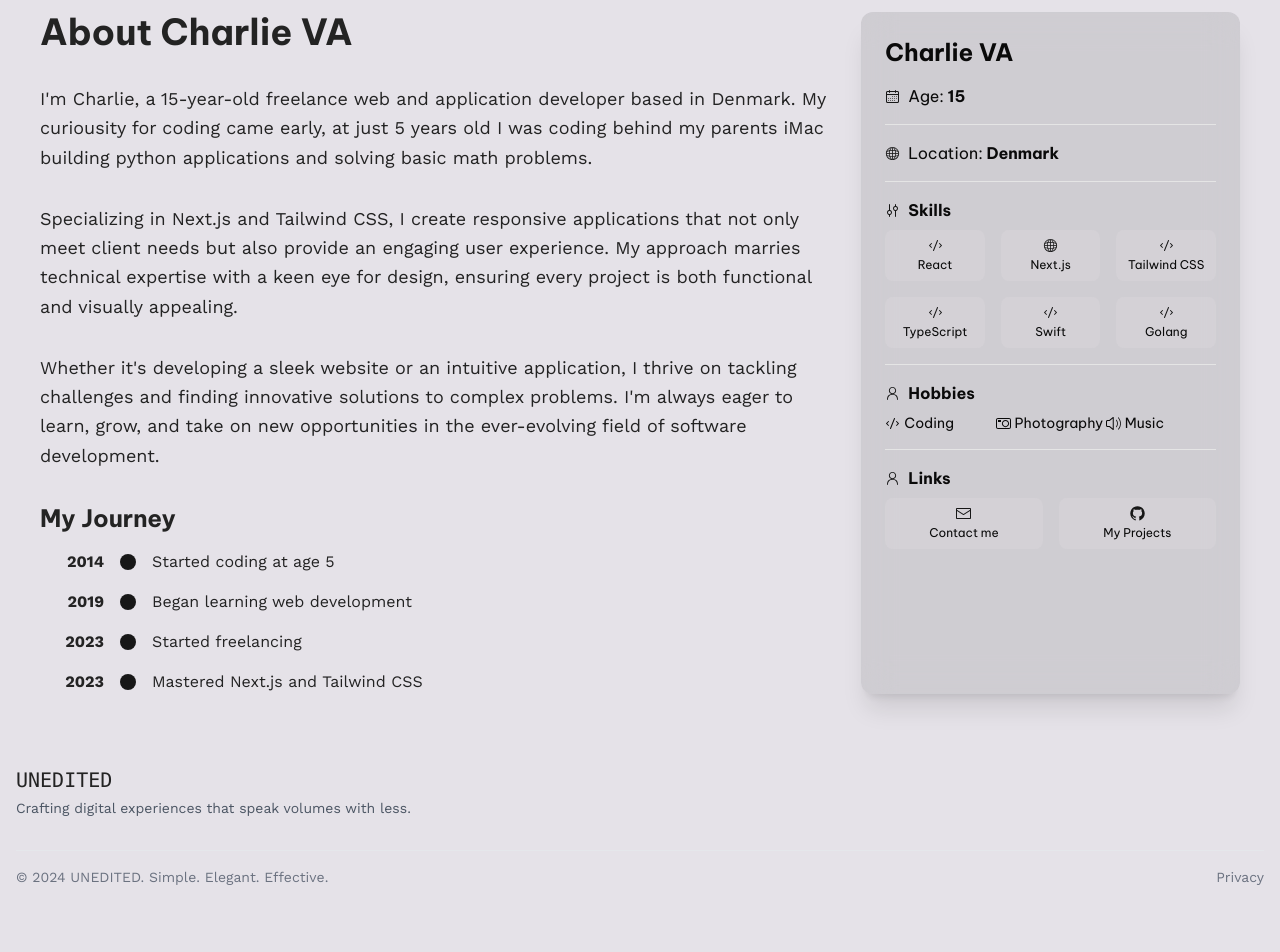
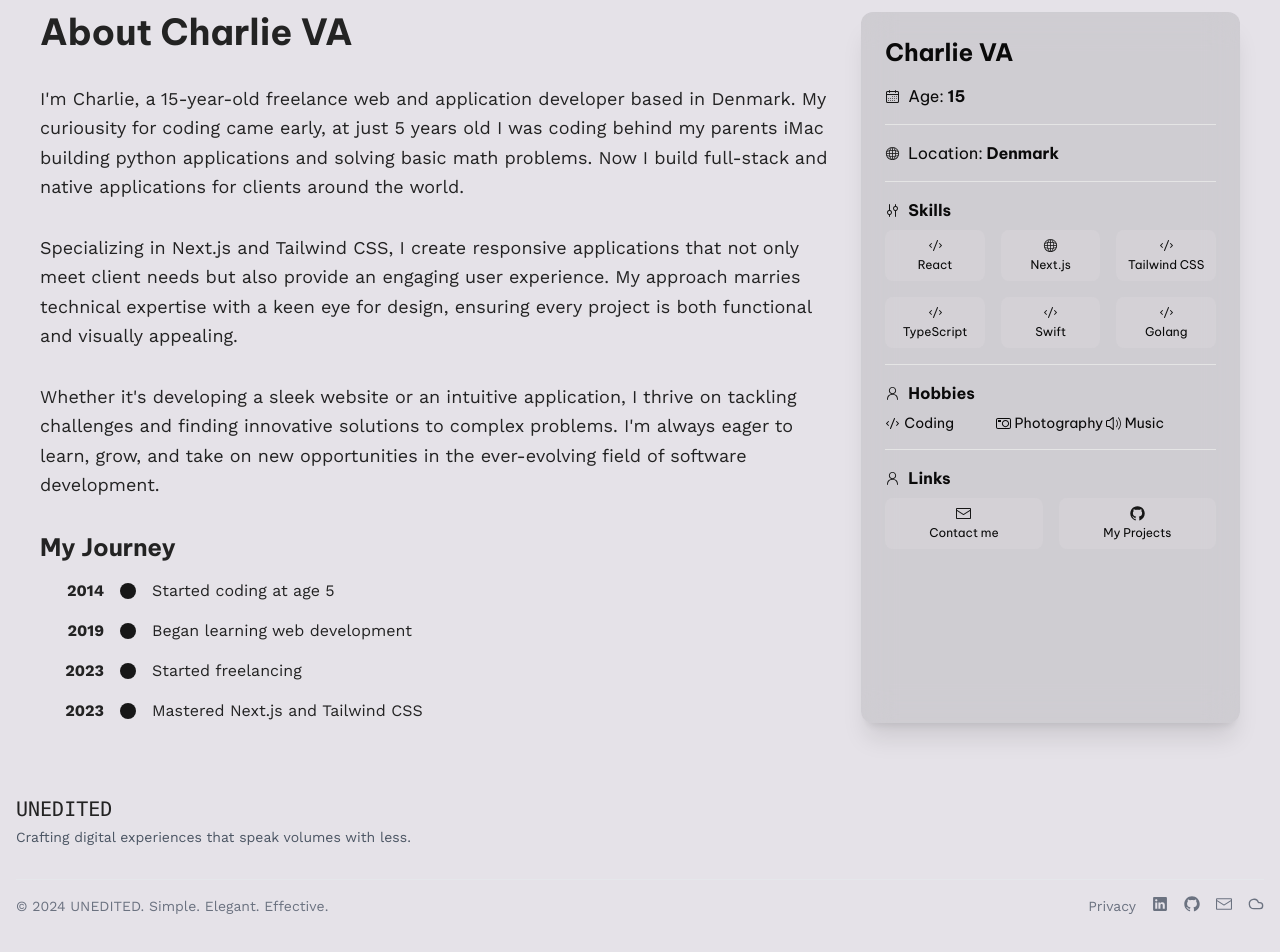
Before and after one commit to charliva/unedited, a Next.js app: page /about in a window 1280 px wide. Shown: the part 108-1060 px from the top of the page. Built offline with nearby package versions, Linux system fonts and the light colour scheme.

Commit message:
Prod v2.0.1

```diff
--- a/app/_components/aboutComponent.tsx
+++ b/app/_components/aboutComponent.tsx
@@ -70,7 +70,8 @@ export default function AboutMe() {
             I'm Charlie, a 15-year-old freelance web and application developer
             based in Denmark. My curiousity for coding came early, at just 5
             years old I was coding behind my parents iMac building python
-            applications and solving basic math problems.
+            applications and solving basic math problems. Now I build full-stack
+            and native applications for clients around the world.
           </p>
           <p className="text-lg leading-relaxed">
             Specializing in Next.js and Tailwind CSS, I create responsive
--- a/app/_components/footer.tsx
+++ b/app/_components/footer.tsx
@@ -1,6 +1,8 @@
 "use client";
 import Link from "next/link";
 import { useCursor } from "./cursorContext";
+import { LinkedInLogoIcon, GitHubLogoIcon, EnvelopeClosedIcon } from "@radix-ui/react-icons";
+import { CloudIcon } from "lucide-react";
 
 export default function Footer() {
   const { setIsHovering } = useCursor();
@@ -27,15 +29,21 @@ export default function Footer() {
           <div className="flex justify-between items-center text-sm text-gray-500">
             <p>© {new Date().getFullYear()} UNEDITED. Simple. Elegant. Effective.</p>
             <div className="flex gap-4">
-              {['Privacy'].map((item) => (
+                {[
+                { name: 'Privacy', path: '/privacy', icon: null },
+                { name: 'LinkedIn', path: 'https://www.linkedin.com/in/tjalling-van-abbema-8430811a8/', icon: <LinkedInLogoIcon className="w-4 h-4" /> },
+                { name: 'GitHub', path: 'https://github.com/charliva', icon: <GitHubLogoIcon className="w-4 h-4" /> },
+                { name: 'Mail', path: 'ailto:charlie@unedited.site?&subject=Work together&body=Hello Charlie, I would like to work with you on a project.', icon: <EnvelopeClosedIcon className="w-4 h-4" /> },
+                { name: 'BlueSky', path: 'https://bsky.app/profile/unedited.site', icon: <CloudIcon className="w-4 h-4" /> }
+                ].map((item) => (
                 <Link
-                  key={item}
-                  href={`/${item.toLowerCase()}`}
+                  key={item.name}
+                  href={item.path}
                   className="hover:text-gray-600 transition-colors"
                   onMouseEnter={() => setIsHovering(true)}
                   onMouseLeave={() => setIsHovering(false)}
                 >
-                  {item}
+                  {item.icon ? item.icon : item.name}
                 </Link>
               ))}
             </div>
--- a/app/_components/homepageSections.tsx
+++ b/app/_components/homepageSections.tsx
@@ -32,7 +32,7 @@ export function ServiceCard({
     >
       <div className="flex flex-col items-start space-y-4">
         <div className="p-3 rounded-full bg-primary/10">
-          <Icon className="w-6 h-6 text-primary dark:text-primary-light" />
+          <Icon className="w-6 h-6" />
         </div>
         <h3 className="text-xl font-bold text-neutral-800 dark:text-neutral-100">{title}</h3>
         <p className="text-muted-foreground dark:text-neutral-400">{description}</p>
```
